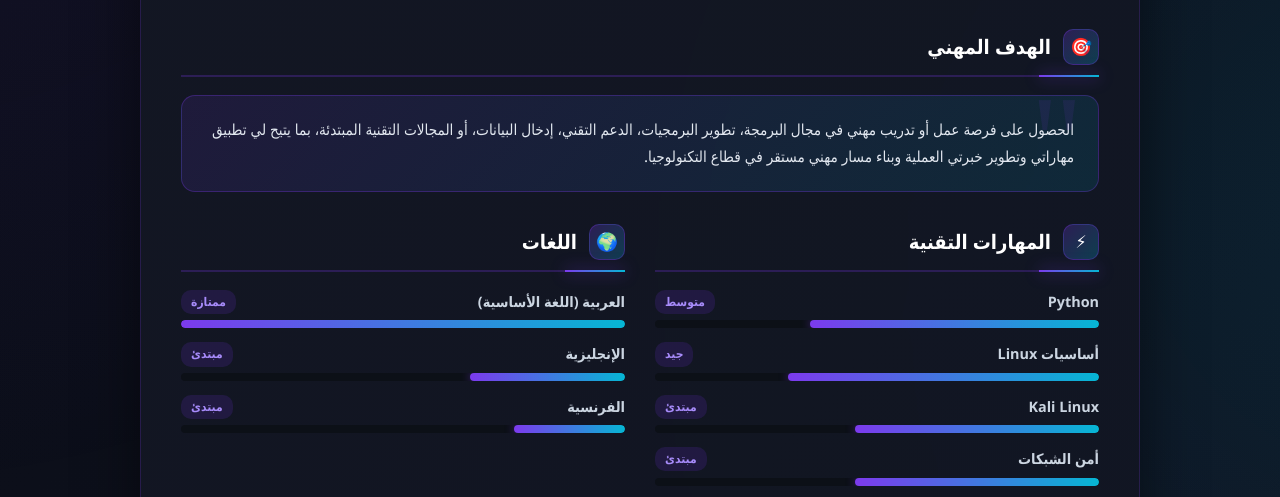
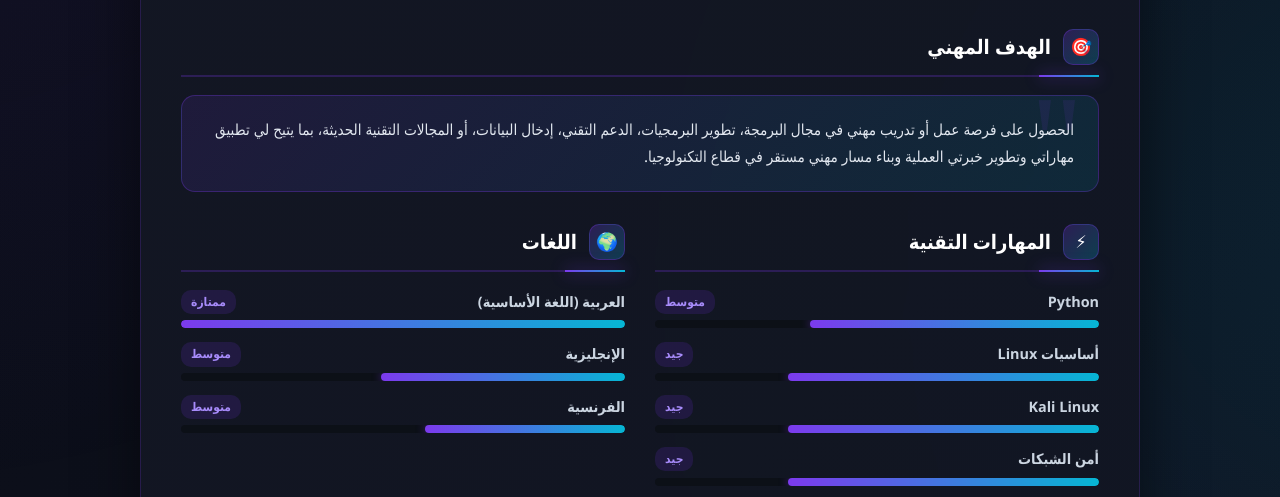
Before and after one commit to showgi249/showgi249.github.io, a plain HTML site: page cv.html in a window 1280 px wide. Shown: the part 517-1014 px from the top of the page. Drawn offline with Linux system fonts and the light colour scheme.

Commit message:
Update cv.html

```diff
--- a/cv.html
+++ b/cv.html
@@ -580,7 +580,7 @@
         </div>
         <div class="cv-header-info">
           <h1 class="cv-name">أحمد شوقي</h1>
-          <p class="cv-role">💻 مطور برمجيات مبتدئ · 🔐 مهتم بالأمن السيبراني · 📊 إدخال البيانات · 🎬 صناعة المحتوى</p>
+          <p class="cv-role">💻 مطور برمجيات · 🔐 مهتم بالأمن السيبراني · 📊 إدخال البيانات · 🎬 صناعة المحتوى</p>
           <div class="cv-contacts">
             <span class="contact-chip">📍 السودان</span>
             <a href="mailto:showgi249@gmail.com" class="contact-chip">📧 showgi249@gmail.com</a>
@@ -602,7 +602,7 @@
       <section class="cv-block">
         <h2 class="cv-block-title"><span class="cv-block-icon">🎯</span> الهدف المهني</h2>
         <div class="goal-box">
-          الحصول على فرصة عمل أو تدريب مهني في مجال البرمجة، تطوير البرمجيات، الدعم التقني، إدخال البيانات، أو المجالات التقنية المبتدئة، بما يتيح لي تطبيق مهاراتي وتطوير خبرتي العملية وبناء مسار مهني مستقر في قطاع التكنولوجيا.
+          الحصول على فرصة عمل أو تدريب مهني في مجال البرمجة، تطوير البرمجيات، الدعم التقني، إدخال البيانات، أو المجالات التقنية الحديثة، بما يتيح لي تطبيق مهاراتي وتطوير خبرتي العملية وبناء مسار مهني مستقر في قطاع التكنولوجيا.
         </div>
       </section>
 
@@ -622,13 +622,13 @@
           </div>
 
           <div class="skill">
-            <div class="skill-head"><span>Kali Linux</span><span class="skill-level">مبتدئ</span></div>
-            <div class="skill-track"><div class="skill-fill" style="width: 55%;"></div></div>
+            <div class="skill-head"><span>Kali Linux</span><span class="skill-level">جيد</span></div>
+            <div class="skill-track"><div class="skill-fill" style="width: 70%;"></div></div>
           </div>
 
           <div class="skill">
-            <div class="skill-head"><span>أمن الشبكات</span><span class="skill-level">مبتدئ</span></div>
-            <div class="skill-track"><div class="skill-fill" style="width: 55%;"></div></div>
+            <div class="skill-head"><span>أمن الشبكات</span><span class="skill-level">جيد</span></div>
+            <div class="skill-track"><div class="skill-fill" style="width: 70%;"></div></div>
           </div>
 
           <div class="skill">
@@ -661,13 +661,13 @@
           </div>
 
           <div class="skill">
-            <div class="skill-head"><span>الإنجليزية</span><span class="skill-level">مبتدئ</span></div>
-            <div class="skill-track"><div class="skill-fill" style="width: 35%;"></div></div>
+            <div class="skill-head"><span>الإنجليزية</span><span class="skill-level">متوسط</span></div>
+            <div class="skill-track"><div class="skill-fill" style="width: 55%;"></div></div>
           </div>
 
           <div class="skill">
-            <div class="skill-head"><span>الفرنسية</span><span class="skill-level">مبتدئ</span></div>
-            <div class="skill-track"><div class="skill-fill" style="width: 25%;"></div></div>
+            <div class="skill-head"><span>الفرنسية</span><span class="skill-level">متوسط</span></div>
+            <div class="skill-track"><div class="skill-fill" style="width: 45%;"></div></div>
           </div>
         </section>
       </div>
@@ -773,7 +773,7 @@
         </div>
       </section>
 
-      <!-- الاهتمامات + الأدوات (تم التعديل) -->
+      <!-- الاهتمامات + الأدوات -->
       <div class="two-col">
         <section class="cv-block">
           <h2 class="cv-block-title"><span class="cv-block-icon">🎯</span> الاهتمامات المهنية</h2>
```
